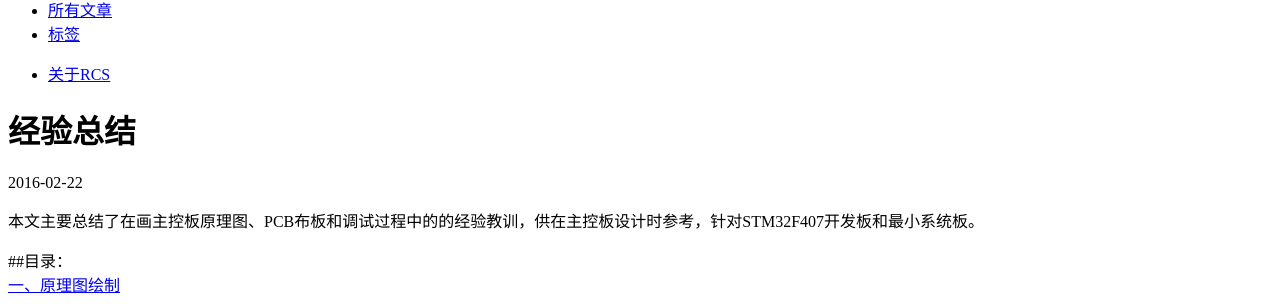
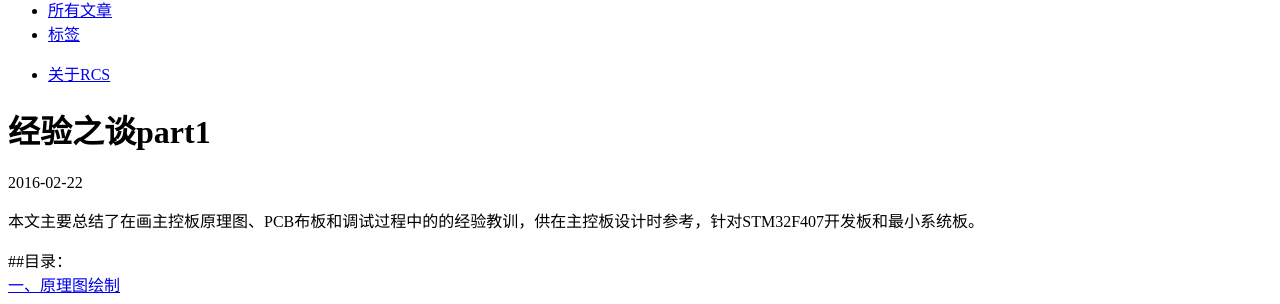
Before and after one commit to RCSTech/RCSTech.github.io, a Jekyll site: the page built from _posts/2016-02-22-experience.md, in a window 1280 px wide and 900 px high. Shown: the part 148-452 px from the top of the window. Built offline with Jekyll 4.4.1, drawn with Linux system fonts in a browser that asks for light colours; nearby versions of some CDN libraries; comment, search, counter and statistics services are not loaded.

Commit message:
add experience again
add experience again

```diff
--- a/_posts/2016-02-22-experience.md
+++ b/_posts/2016-02-22-experience.md
@@ -1,9 +1,9 @@
 ---
 layout: post
-title: "经验总结"
+title: "经验之谈part1"
 author: XJY
-mail: yy.zhang@rcstech.org
-star: 3.5
+mail: xuejingyamary@163.com
+star: 3
 layout: post
 description: "经验之谈part1"
 category: 经验总结
```
